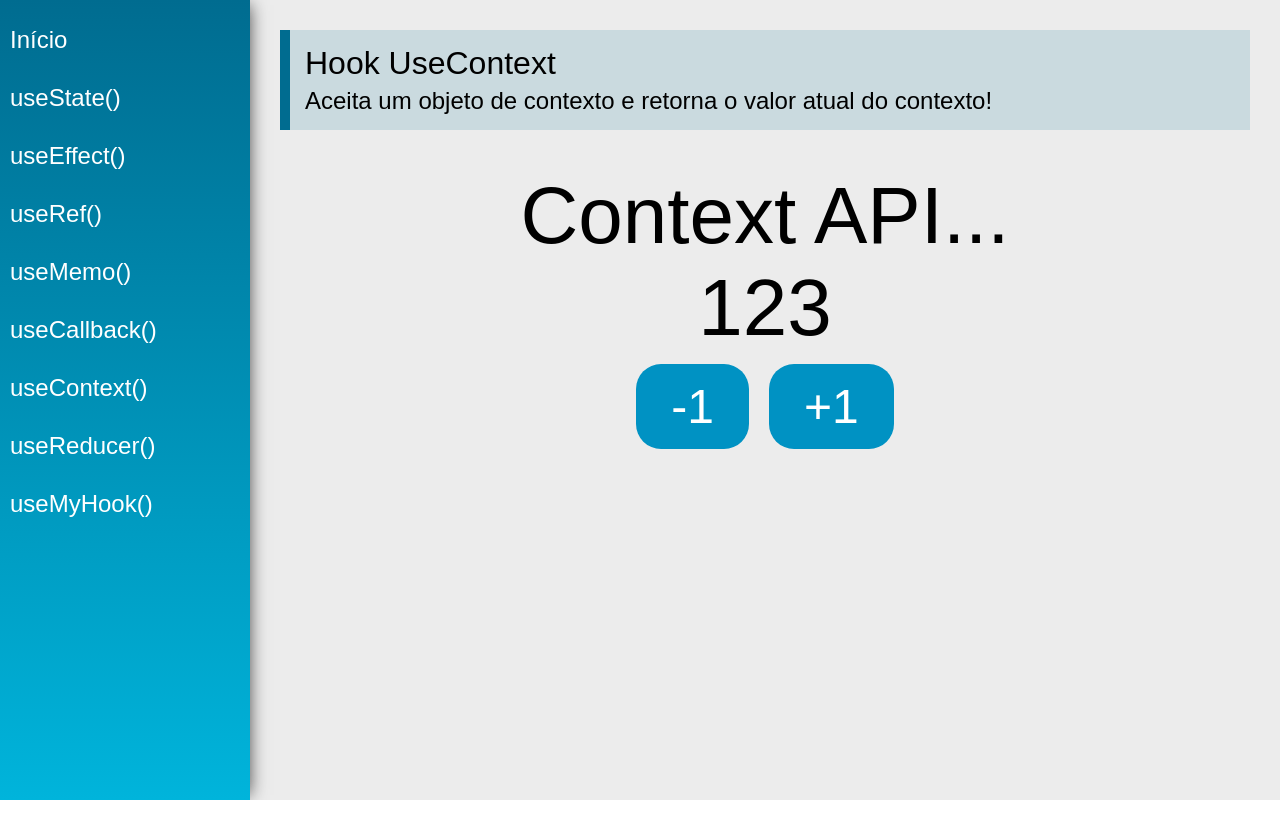
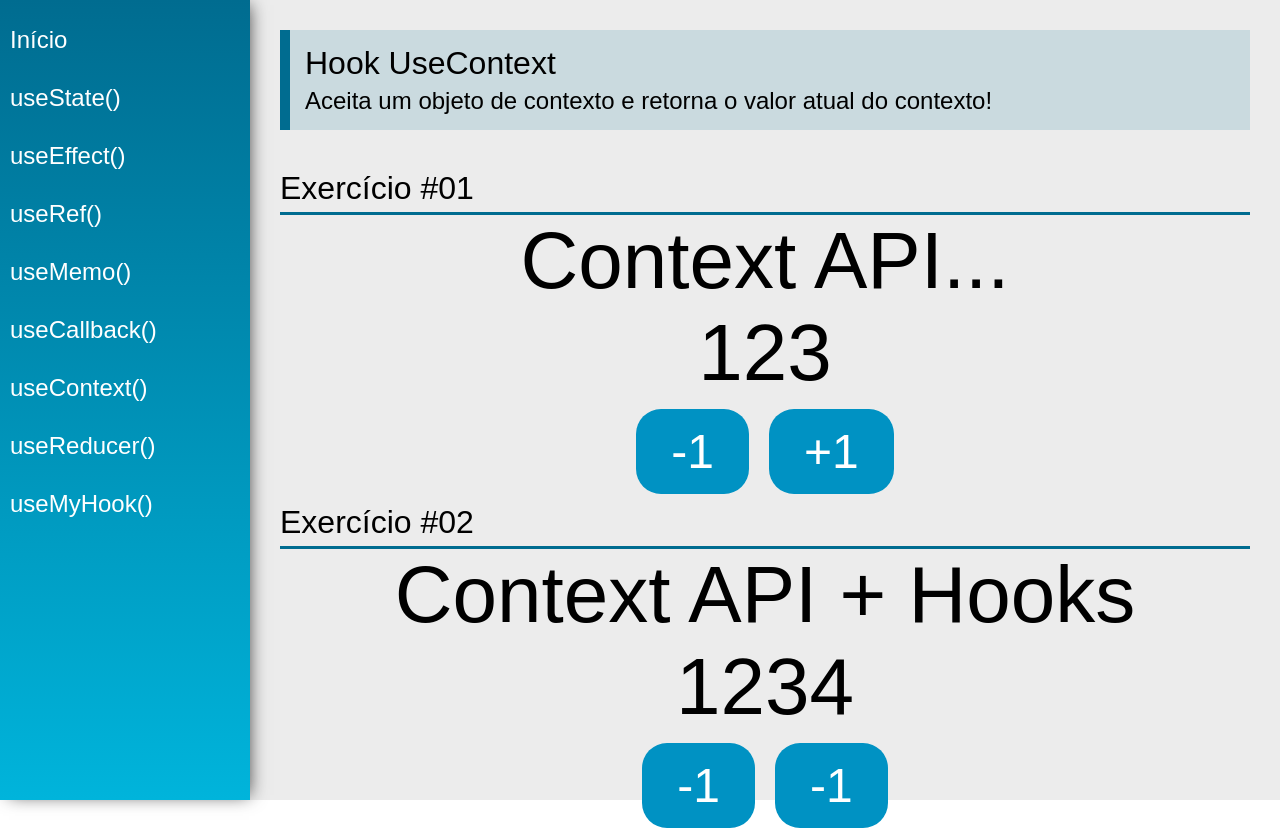
Before and after one commit to Paulosmj/React-hooks, a React (Create React App) app: page /useContext in a window 1280 px wide. Before the commit the page ends 800 px from the top, so only its background shows below. Built offline with nearby package versions, Linux system fonts and the light colour scheme.

Commit message:
useContext #02

```diff
--- a/src/data/Store.jsx
+++ b/src/data/Store.jsx
@@ -0,0 +1,36 @@
+/* eslint-disable */
+
+import React, { useState } from 'react';
+
+const initialState = {
+  number: 1234,
+  text: 'Context API + Hooks',
+};
+
+export const AppContext = React.createContext(initialState);
+
+const Store = (props) => {
+  const [state, setState] = useState(initialState);
+
+  function updateState(key, value) {
+    setState({
+      ...state,
+      [key]: value,
+    });
+  }
+
+  return (
+    <AppContext.Provider
+      value={{
+        number: state.number,
+        text: state.text,
+        setNumber: (n) => updateState('number', n),
+        setText: (t) => updateState('text', t),
+      }}
+    >
+      {props.children}
+    </AppContext.Provider>
+  );
+};
+
+export default Store;
--- a/src/views/App.jsx
+++ b/src/views/App.jsx
@@ -8,10 +8,12 @@
 import Content from '../components/layout/Content';
 
 import DataContext, { data } from '../data/DataContext';
+import Store from '../data/Store';
 
 const App = (props) => {
   const [state, setState] = useState(data);
   return (
+    <Store>
       <DataContext.Provider value={{ state, setState }}>
         <div className="App">
           <Router>
@@ -20,6 +22,7 @@
           </Router>
         </div>
       </DataContext.Provider>
+    </Store>
   );
 };
 
--- a/src/views/examples/UseContext.jsx
+++ b/src/views/examples/UseContext.jsx
@@ -1,9 +1,11 @@
 /* eslint-disable */
 
-import React, { useContext } from 'react';
+import React, { useContext, useEffect } from 'react';
 import PageTitle from '../../components/layout/PageTitle';
+import SectionTitle from '../../components/layout/SectionTitle';
 
 import DataContext from '../../data/DataContext';
+import { AppContext } from '../../data/Store';
 
 const UseContext = (props) => {
   const context = useContext(DataContext);
@@ -15,12 +17,25 @@
     });
   }
 
+  const { number, text, setNumber, setText } = useContext(AppContext);
+
+  useEffect(
+    function () {
+      if (number > 1250) {
+        setText('Eita!!!');
+      }
+    },
+    [number],
+  );
+
   return (
     <div className="UseContext">
       <PageTitle
         title="Hook UseContext"
         subtitle="Aceita um objeto de contexto e retorna o valor atual do contexto!"
       />
+
+      <SectionTitle title="Exercício #01" />
       <div className="center">
         <span className="text">{context.state.text}</span>
         <span className="text">{context.state.number}</span>
@@ -33,6 +48,21 @@
           </button>
         </div>
       </div>
+
+      <SectionTitle title="Exercício #02" />
+      <div className="center">
+        <span className="text">{text}</span>
+
+        <span className="text">{number}</span>
+        <div>
+          <button className="btn" onClick={() => setNumber(number - 1)}>
+            -1
+          </button>
+          <button className="btn" onClick={() => setNumber(number + 1)}>
+            -1
+          </button>
+        </div>
+      </div>
     </div>
   );
 };
```
Lines whose indentation alone changed are shown as unchanged.
